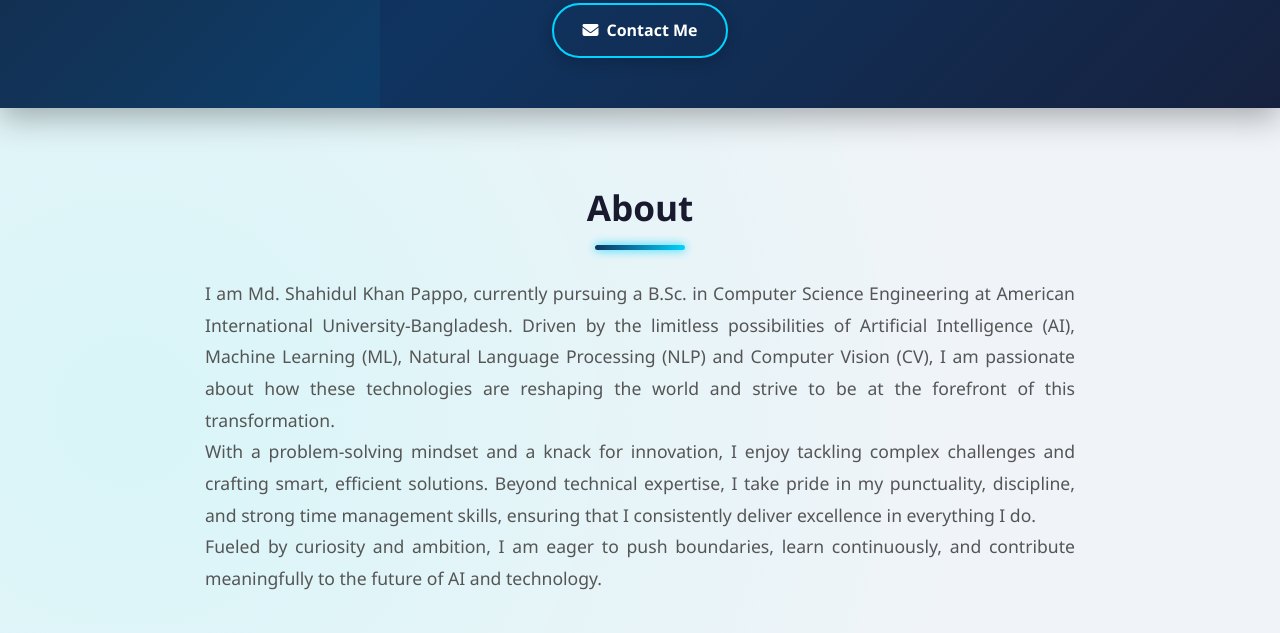
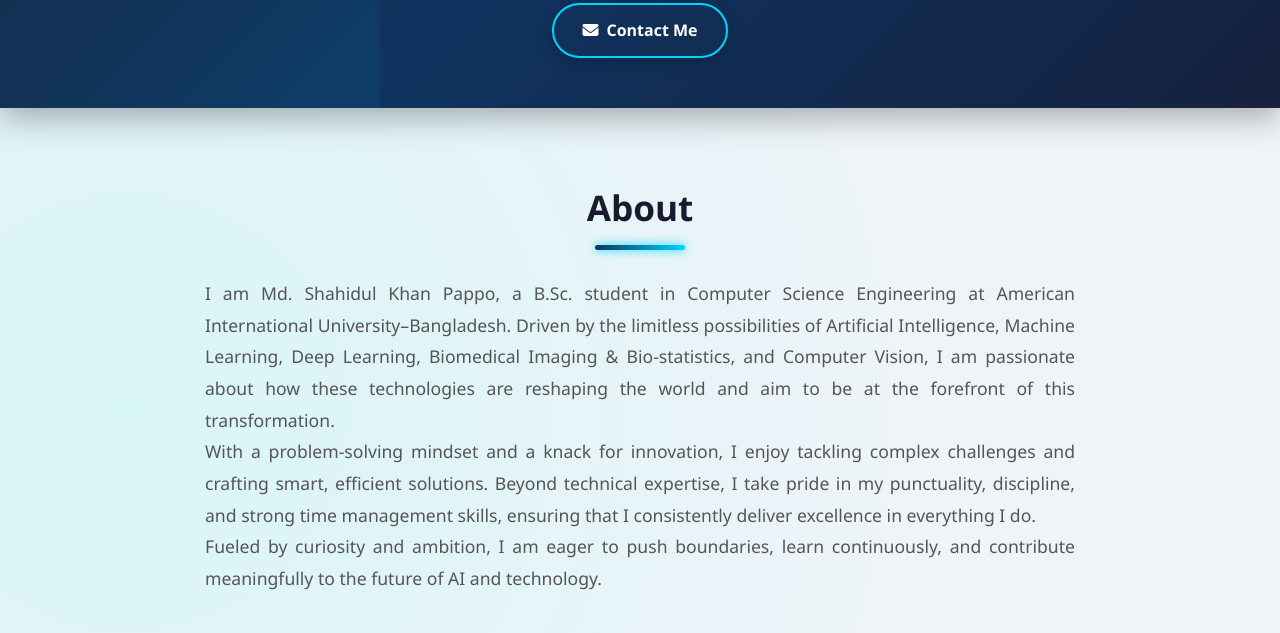
Before and after one commit to Pappokhan/My_Web, a plain HTML site: page index.html in a window 1280 px wide. Shown: the part 608-1241 px from the top of the page. Drawn offline with Linux system fonts and the light colour scheme.

Commit message:
Update index.html

```diff
--- a/index.html
+++ b/index.html
@@ -738,7 +738,7 @@
             <h2 class="section-title">About</h2>
             <div class="section-content">
                 <p class="about-text">
-                    I am Md. Shahidul Khan Pappo, currently pursuing a B.Sc. in Computer Science Engineering at American International University-Bangladesh. Driven by the limitless possibilities of Artificial Intelligence (AI), Machine Learning (ML), Natural Language Processing (NLP) and Computer Vision (CV), I am passionate about how these technologies are reshaping the world and strive to be at the forefront of this transformation.
+                    I am Md. Shahidul Khan Pappo, a B.Sc. student in Computer Science Engineering at American International University–Bangladesh. Driven by the limitless possibilities of Artificial Intelligence, Machine Learning, Deep Learning, Biomedical Imaging & Bio-statistics, and Computer Vision, I am passionate about how these technologies are reshaping the world and aim to be at the forefront of this transformation.
                 </p>
                 <p class="about-text">
                     With a problem-solving mindset and a knack for innovation, I enjoy tackling complex challenges and crafting smart, efficient solutions. Beyond technical expertise, I take pride in my punctuality, discipline, and strong time management skills, ensuring that I consistently deliver excellence in everything I do.
```
